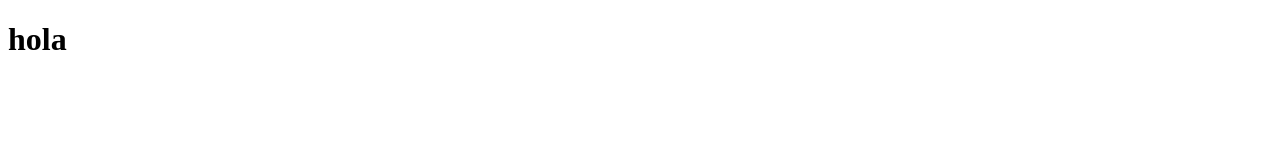
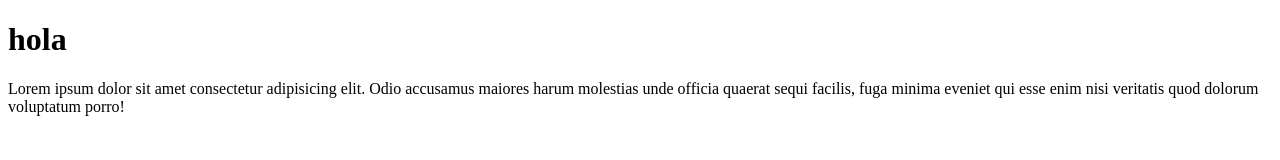
Before and after one commit to astridVanessa/pPrueba, a plain HTML site: page index.html in a window 1280 px wide. Drawn offline with Linux system fonts and the light colour scheme.

```diff
--- a/index.html
+++ b/index.html
@@ -7,5 +7,6 @@
 </head>
 <body>
     <h1>hola</h1>
+    <p>Lorem ipsum dolor sit amet consectetur adipisicing elit. Odio accusamus maiores harum molestias unde officia quaerat sequi facilis, fuga minima eveniet qui esse enim nisi veritatis quod dolorum voluptatum porro!</p>
 </body>
 </html>
```
